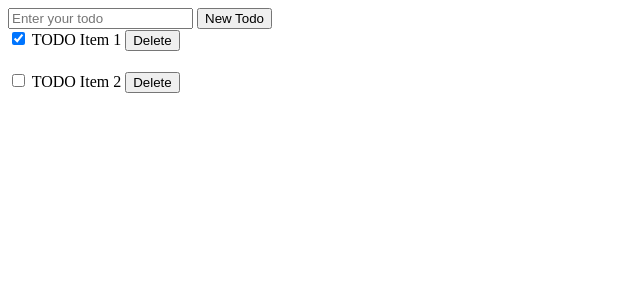
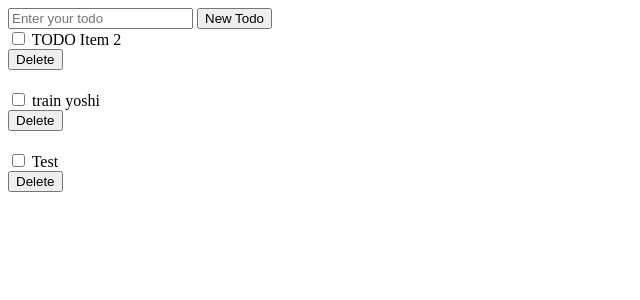
Before and after one commit to Kerri-AnnBates/PHPCourse2020, a PHP site: page / in a window 1280 px wide. Shown: the top 300 px of the page, without its empty margins (0-640 px from the left). Run offline with PHP 8.4, Linux system fonts and the light colour scheme.

Commit message:
add functionality to delete button

```diff
--- a/13_todo_list_with_fs/index.php
+++ b/13_todo_list_with_fs/index.php
@@ -32,9 +32,13 @@
             <div style="margin-bottom: 20px;">
             <input type="checkbox" <?php echo $todo["completed"] ? "checked" : ""; ?> name="" id="">
                 <?php echo $todo_name; ?>
-                <button>Delete</button>
+                <form action="delete.php" method="post">
+                    <input type="hidden" name="todo_name" value="<?php echo $todo_name; ?>">
+                    <button>Delete</button>
+                </form>
             </div>
 
     <?php } ?>
+
 </body>
 </html>
--- a/13_todo_list_with_fs/todos.json
+++ b/13_todo_list_with_fs/todos.json
@@ -1,8 +1 @@
-{
-    "TODO Item 1": {
-        "completed": true
-    },
-    "TODO Item 2": {
-        "completed": false
-    }
-}
+{"TODO Item 2":{"completed":false},"train yoshi":{"completed":false},"Test":{"completed":false}}
```
Also changed, not shown: 13_todo_list_with_fs/delete.php (added, +16 -0 lines).
